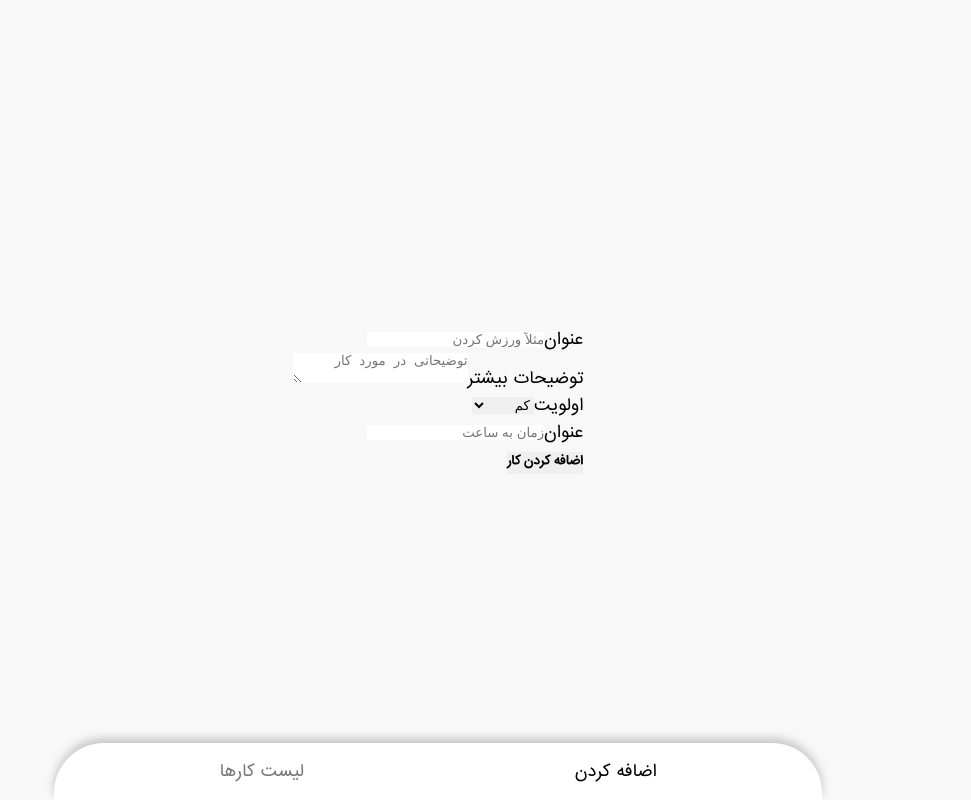
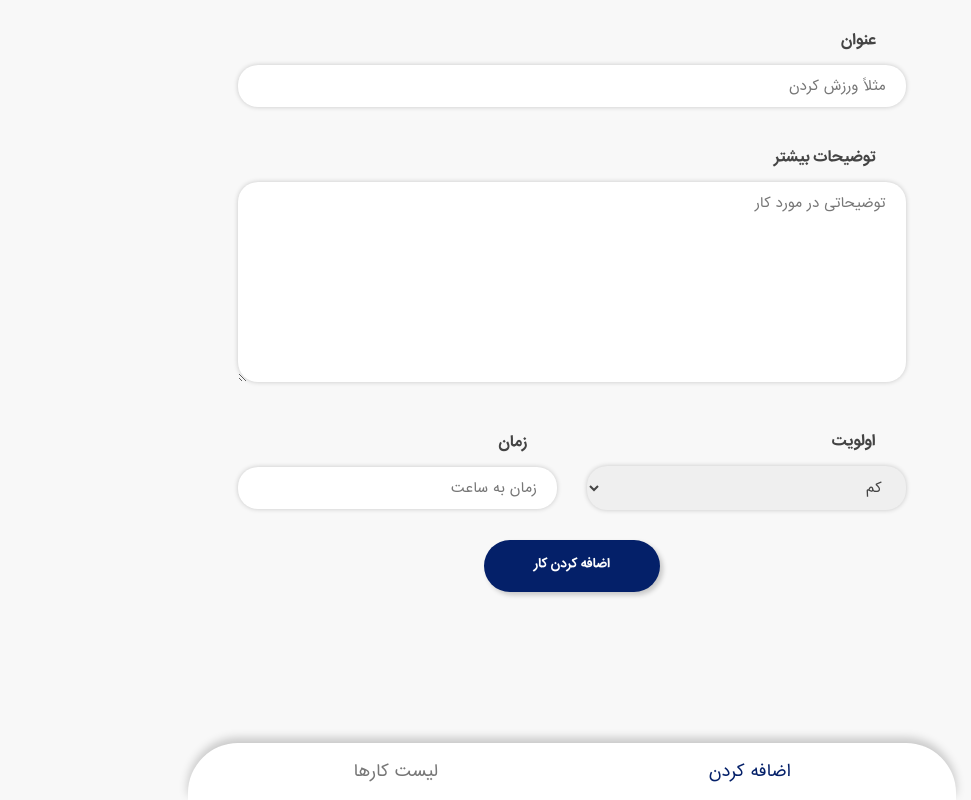
Before and after one commit to Issac-code/react-todo, a React (Create React App) app: page /add-todo in a window 1280 px wide. Shown: the whole page, without its empty margins (309-1280 px from the left). Built offline with nearby package versions, Linux system fonts and the light colour scheme.

Commit message:
Impelement AddTodo style

```diff
--- a/public/index.css
+++ b/public/index.css
@@ -16,7 +16,7 @@
   direction: rtl;
   box-sizing: border-box;
 
-  --primery-color: #042069;
+  --primary-color: #042069;
   --pale-color: #777;
   --error-color: #cc4444;
   --title-color: #444;
--- a/src/Components/AddTodo.js
+++ b/src/Components/AddTodo.js
@@ -1,4 +1,5 @@
 import React from "react";
+import style from "./AddTodo.module.css";
 
 function AddTodo() {
   return (
@@ -9,8 +10,9 @@
       </div>
       <div>
         <label>توضیحات بیشتر</label>
-        <textarea type='text' placeholder="توضیحاتی در مورد کار"></textarea>
+        <textarea type="text" placeholder="توضیحاتی در مورد کار"></textarea>
       </div>
+      <div className={style.timePrioity}>
         <div>
           <label>اولویت</label>
           <select name="select">
@@ -26,8 +28,9 @@
           </select>
         </div>
         <div>
-        <label>عنوان</label>
+          <label>زمان</label>
           <input type="number" placeholder="زمان به ساعت" />
+        </div>
       </div>
       <button type="submit">اضافه کردن کار</button>
     </form>
--- /dev/null
+++ b/src/Components/AddTodo.module.css
@@ -0,0 +1,73 @@
+form {
+  display: flex;
+  flex-direction: column;
+  width: 100%;
+  height: 100%;
+  row-gap: 30px;
+}
+
+label {
+  font-family: bf;
+  display: block;
+  color: var(--title-color);
+  margin: 10px 30px;
+}
+textarea,
+input,
+.timePrioity select {
+  width: 100%;
+  border-radius: 20px;
+  box-shadow: 0 0 5px rgba(0, 0, 0, 0.2);
+  font-family: nf;
+  padding: 10px 20px;
+  color: var(--title-color);
+}
+
+textarea::placeholder,
+input::placeholder {
+  color: var(--pale-color);
+}
+
+textarea {
+  padding-top: 10px;
+  height: 200px;
+}
+
+.timePrioity {
+  display: flex;
+  align-items: center;
+  justify-content: space-between;
+}
+.timePrioity > div {
+  flex: 1 1;
+}
+.timePrioity > div:first-child {
+  margin-left: 30px;
+}
+
+button {
+  display: flex;
+  background-color: var(--primary-color);
+  padding: 15px 50px;
+  justify-content: center;
+  align-self: center;
+  border-radius: 30px;
+  color: #fff;
+  box-shadow: 3px 3px 5px rgba(0, 0, 0, 0.2);
+  transition: .3s;
+}
+
+button:hover {
+  box-shadow: none;
+}
+
+@media (min-width: 768px) {
+  form {
+    max-width: 70%;
+  }
+}
+@media (min-width: 992px) {
+  form {
+    max-width: 60%;
+  }
+}
--- a/src/Components/BottomNavigation.module.css
+++ b/src/Components/BottomNavigation.module.css
@@ -4,7 +4,6 @@
   bottom: 0;
   display: flex;
   background-color: #fff;
-  z-index: 100;
   box-shadow: 0 -5px 10px rgba(0, 0, 0, 0.2);
   padding: 15px 30px;
   align-items: center;
```
Lines whose indentation alone changed are shown as unchanged.
